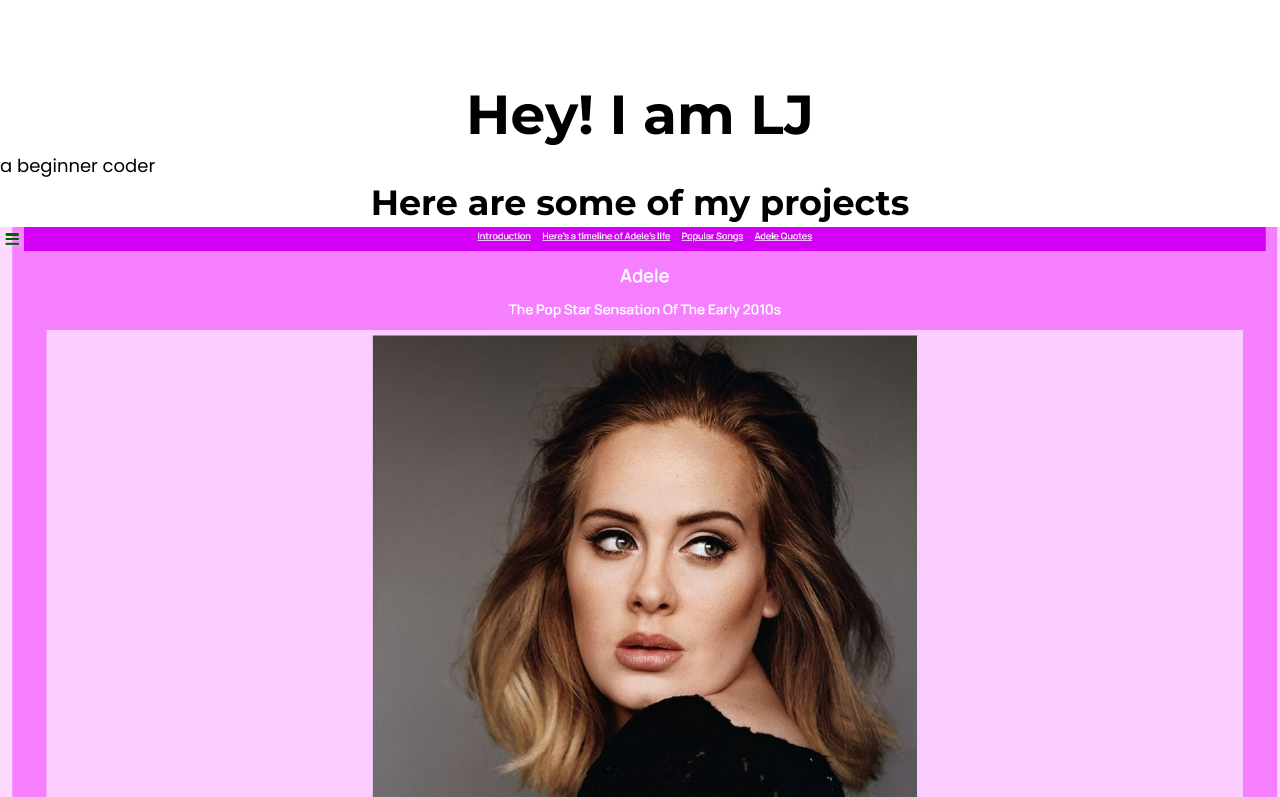
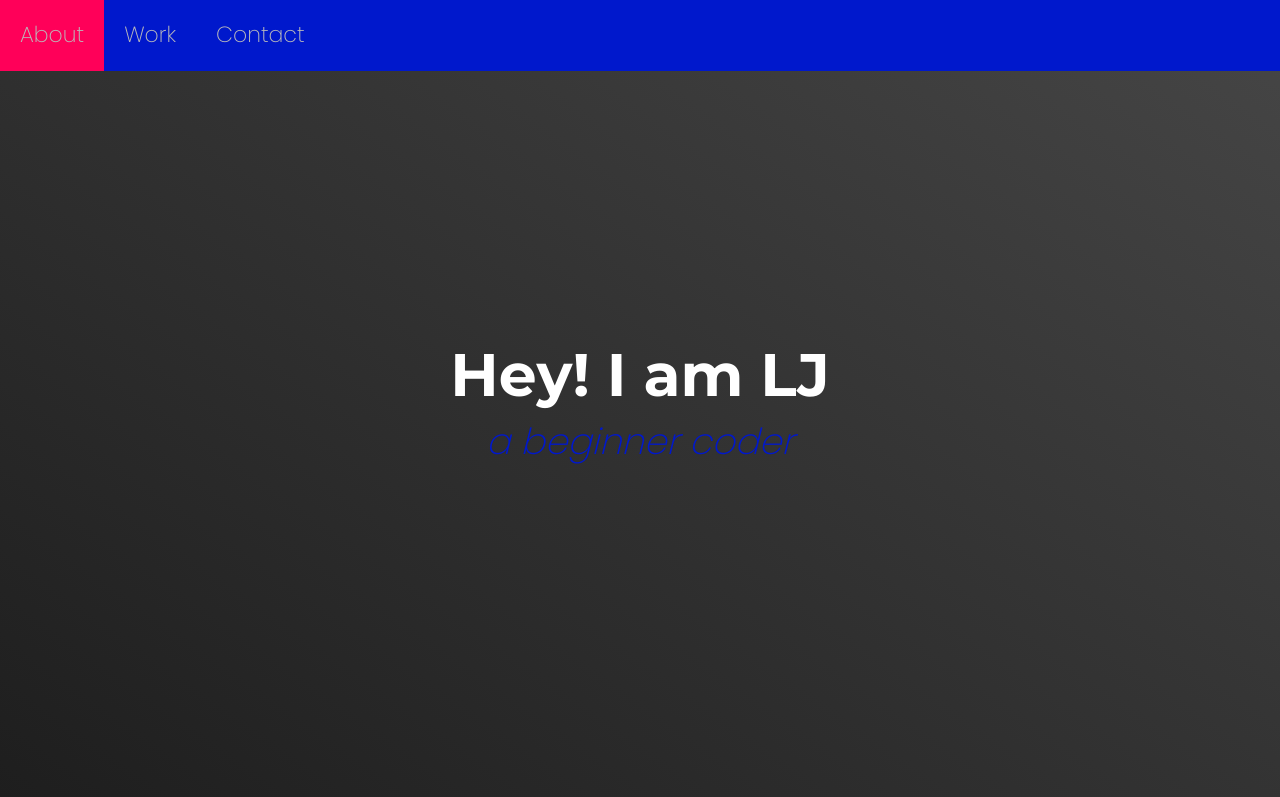
Before and after one commit to LJohnson124/BuildPersonalPortfolio-freeCodeCamp, a plain HTML site: page index.html in a window 1280 px wide. Shown: the top 797 px of the page. Drawn offline with Linux system fonts and the light colour scheme.

Commit message:
Adding style to welcome section and adding script

```diff
--- a/index.html
+++ b/index.html
@@ -12,6 +12,8 @@
 </head>
 
 <body>
+    <script src="https://cdn.freecodecamp.org/testable-projects-fcc/v1/bundle.js"></script>
+
     <!-- START NAV -->
 
     <nav id="navbar" class="nav">
--- a/style.css
+++ b/style.css
@@ -1,7 +1,9 @@
-@import url('https://fonts.googleapis.com/css2?family=Montserrat:wght@400;700&family=Poppins&display=swap');
+@import url('https://fonts.googleapis.com/css2?family=Montserrat:wght@200;400;700&family=Poppins:wght@200&display=swap');
 
 :root {
-    --main-gray: #8B8B8B;
+    --main-gray: #BBBBBB;
+    --main-dark-blue: #0018CC;
+    --main-red: #FF0059;
 }
 
 /* Base reset */
@@ -46,6 +48,7 @@ body {
     font-size: 1.8rem;
     font-weight: 400;
     line-height: 1.4;
+    color: white;
 }
 
 h1,
@@ -56,11 +59,11 @@ h2 {
 }
 
 h1 {
-    font-size: 5.5rem;
+    font-size: 6rem;
 }
 
 h2 {
-    font-size: 3.5rem;
+    font-size: 3rem;
 }
 
 ul {
@@ -69,10 +72,66 @@ ul {
 
 a {
     text-decoration: none;
-    color: white;
+    color: var(--main-gray);
 }
 
 img {
     display: block;
     width: 100%;
 }
+
+/* nav */
+
+.nav {
+    display: flex;
+    position: fixed;
+    top: 0;
+    left: 0;
+    width: 100%;
+    background: var(--main-dark-blue);
+    z-index: 10;
+}
+
+.nav-list {
+    display: flex;
+    margin-right: 2rem;
+}
+
+@media (max-width: 28.75em) {
+    .nav {
+      justify-content: center;
+    }
+
+    .nav-list {
+      margin: 0 1rem;
+    }
+  }
+
+  .nav-list a {
+    display: block;
+    font-size: 2.2rem;
+    padding: 2rem;
+  }
+
+  a:hover {
+      background: var(--main-red);
+  }
+
+  /* Welcome section */
+
+#welcome-section {
+    display: flex;
+    flex-direction: column;
+    justify-content: center;
+    align-items: center;
+    width: 100%;
+    height: 100vh;
+    background-image: linear-gradient(35deg, #1E1E1E, #464646);
+  }
+
+#welcome-section > p {
+    font-size: 2em;
+    font-weight: 200;
+    font-style: italic;
+    color: var(--main-dark-blue);
+}
```
